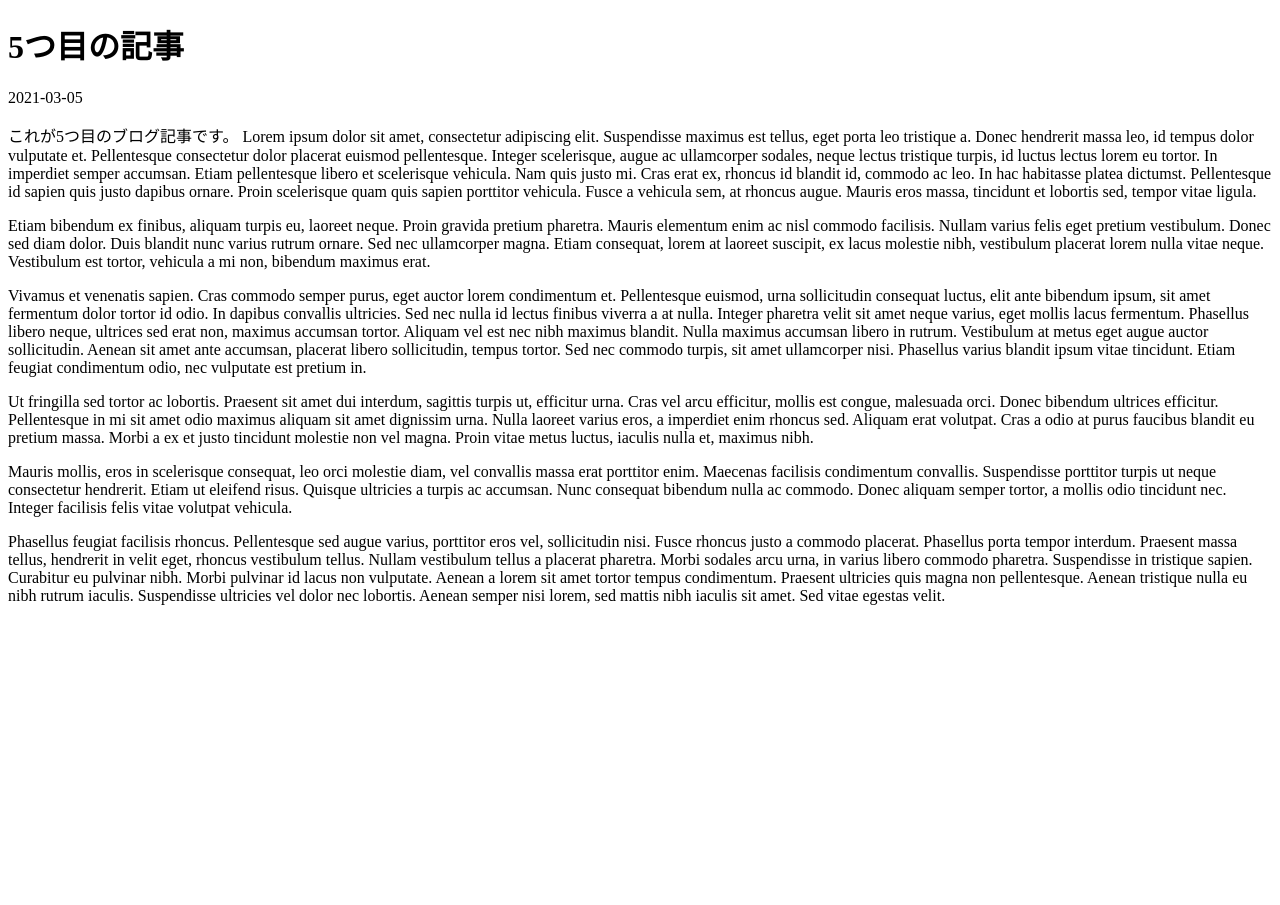
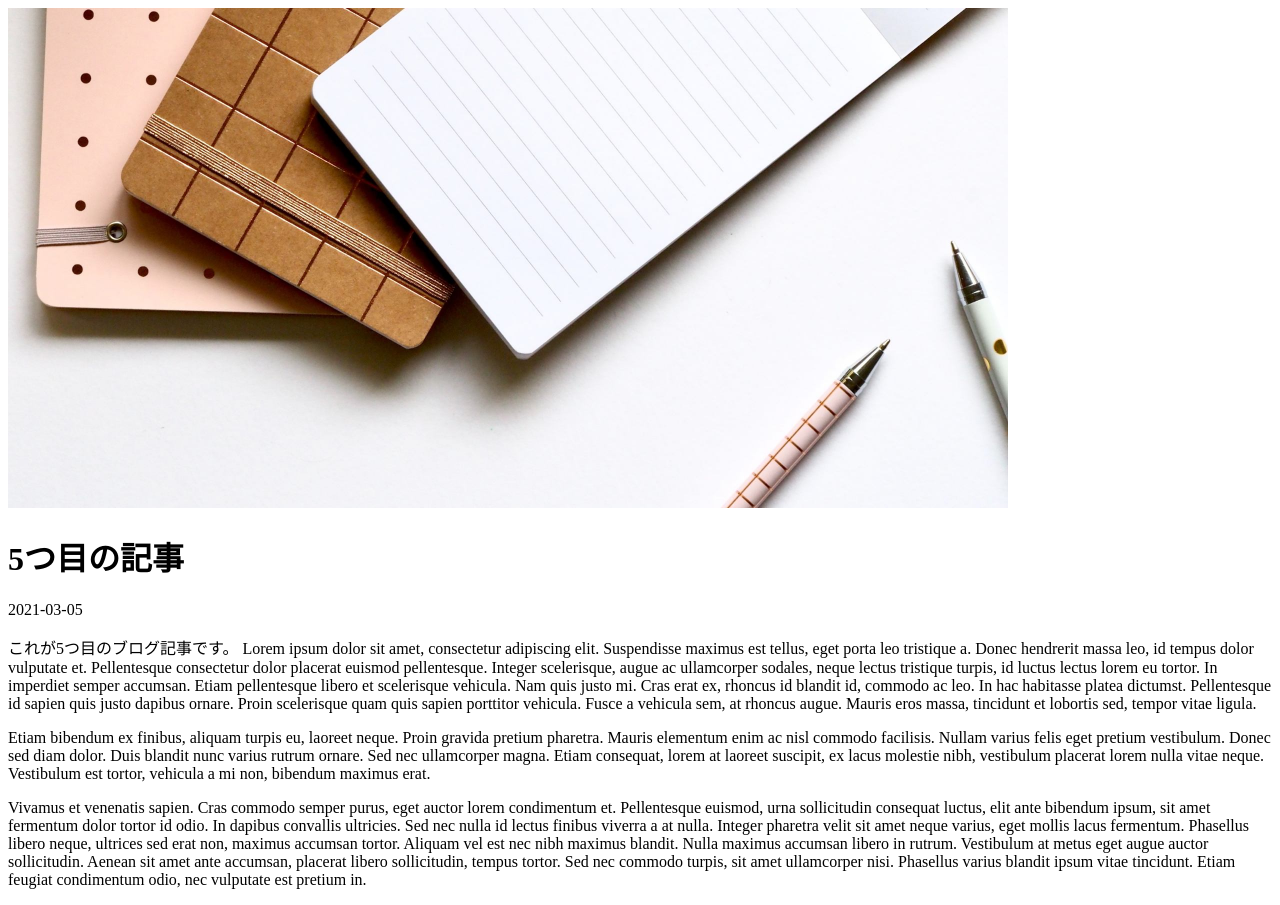
Before and after one commit to mt-satak/nextjs-portfolio, a Next.js app: page /blog/fifth-blog in a window 1280 px wide. Shown: the top 905 px of the page. Before the commit the page ends 800 px from the top, so only its background shows below. Built offline with nearby package versions, Linux system fonts and the light colour scheme.

Commit message:
ブログ一覧・詳細画面の画像表示処理を追加

```diff
--- a/src/pages/blog.js
+++ b/src/pages/blog.js
@@ -1,10 +1,12 @@
 import Link from "next/link"
+import Image from "next/image"
 import matter from "gray-matter"
 
 const Blog = (props) => {
   return (
     <div>
       <h1>ぶろぐぺーじ</h1>
+      <p>エンジニアの日常生活をお届けします</p>
       {props.blogs.map((blog, index) =>
         <div key={index}>
           <h3>{blog.frontmatter.title}</h3>
@@ -12,6 +14,9 @@ const Blog = (props) => {
           <Link href={`/blog/${blog.slug}`}>
             <a>Read More</a>
           </Link>
+          <div>
+            <Image src={blog.frontmatter.image} alt="card-image" height={300} width={1000} quality={90} />
+          </div>
         </div>
       )}
     </div>
--- a/src/pages/blog/[slug].js
+++ b/src/pages/blog/[slug].js
@@ -1,13 +1,19 @@
+import Image from "next/image"
 import matter from "gray-matter"
 import ReactMarkdown from "react-markdown"
 
 const SingleBlog = (props) => {
   return (
-    <div>
-      <h1>{props.frontmatter.title}</h1>
-      <p>{props.frontmatter.date}</p>
-      <ReactMarkdown>{props.markdownBody}</ReactMarkdown>
-    </div>
+    <>
+      <div>
+        <Image src={props.frontmatter.image} alt="blogimage" height="500" width="1000" />
+      </div>
+      <div>
+        <h1>{props.frontmatter.title}</h1>
+        <p>{props.frontmatter.date}</p>
+        <ReactMarkdown>{props.markdownBody}</ReactMarkdown>
+      </div>
+    </>
   )
 }
 
```
